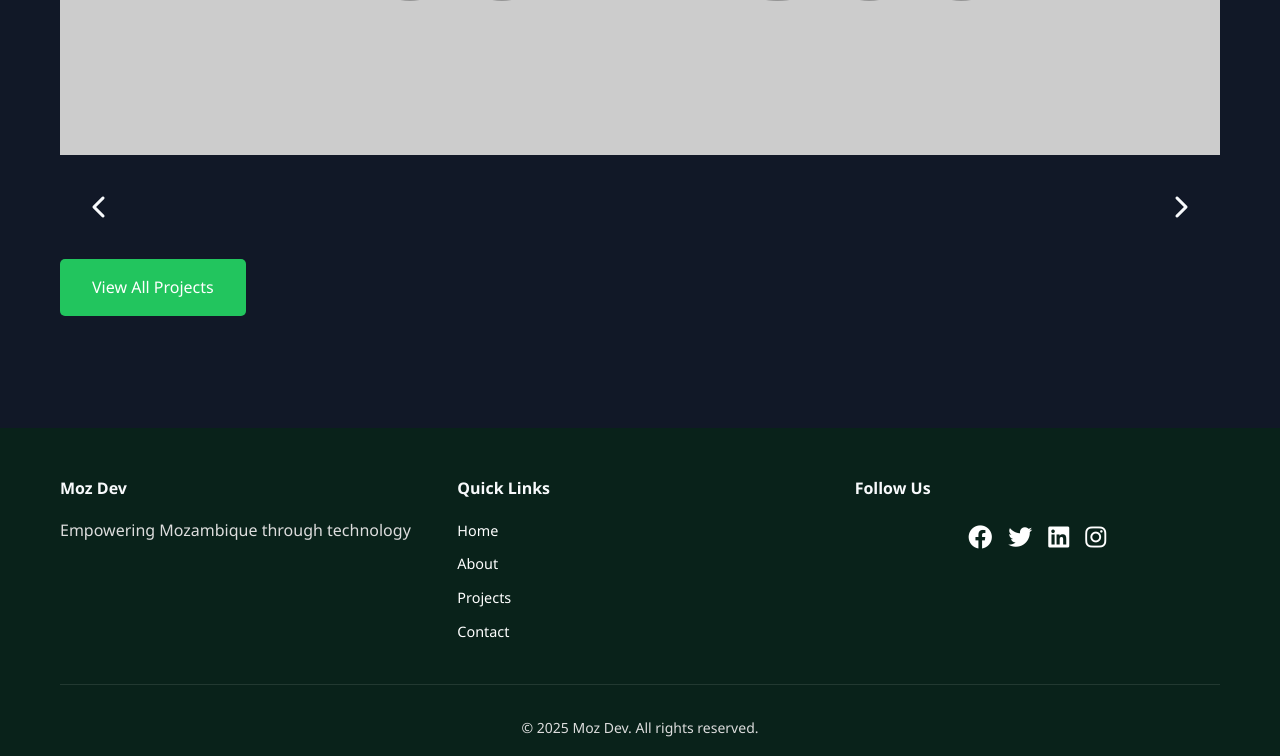
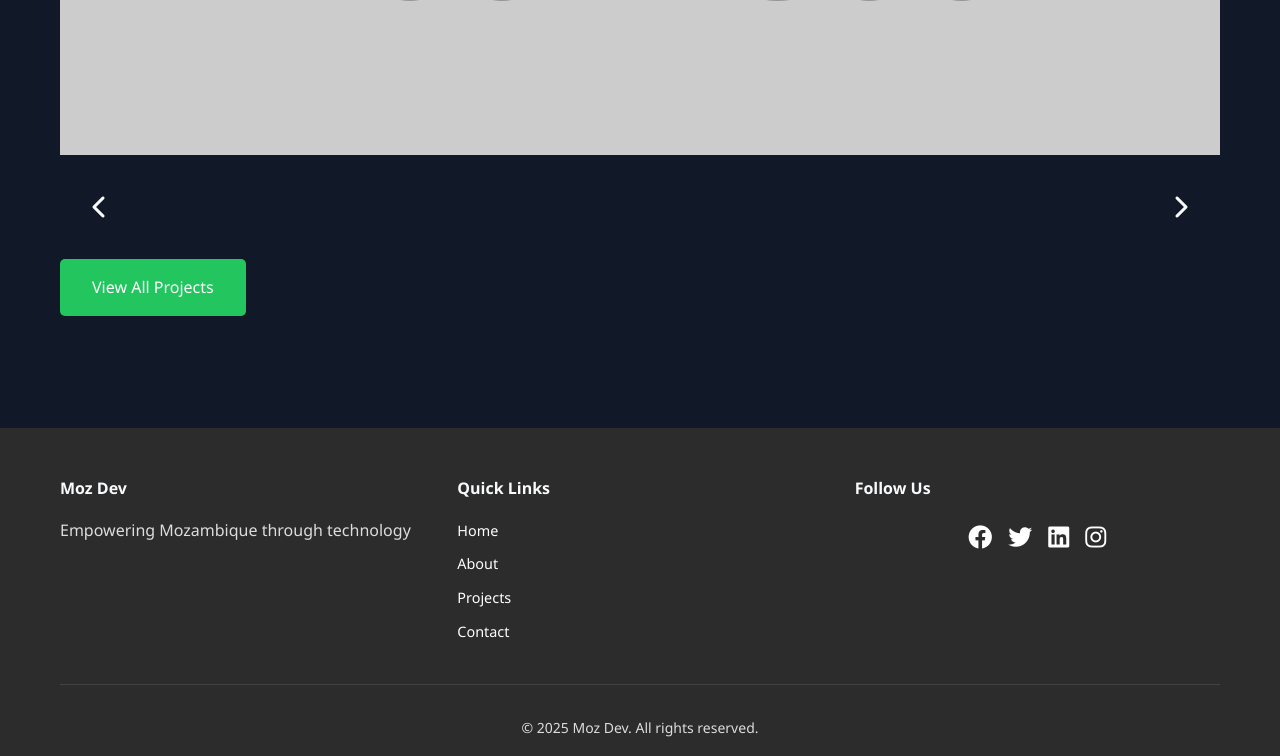
Before and after one commit to Bernie-Dramos/Mdigi, a plain HTML site: page index.html in a window 1280 px wide. Shown: the part 1679-2435 px from the top of the page. Drawn offline with Linux system fonts and the light colour scheme; placeholder pictures from the web are drawn by us.

Commit message:
Update styles.css

```diff
--- a/styles.css
+++ b/styles.css
@@ -676,7 +676,7 @@ footer {
 
 /* Footer */
 footer {
-    background: #09221a;
+    background: #2C2C2C;
     color: #ddd;
     padding: 3rem 0 1rem;
 }
```
